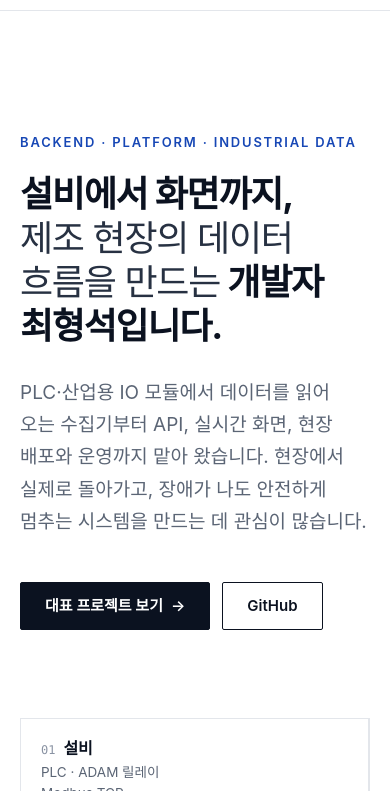
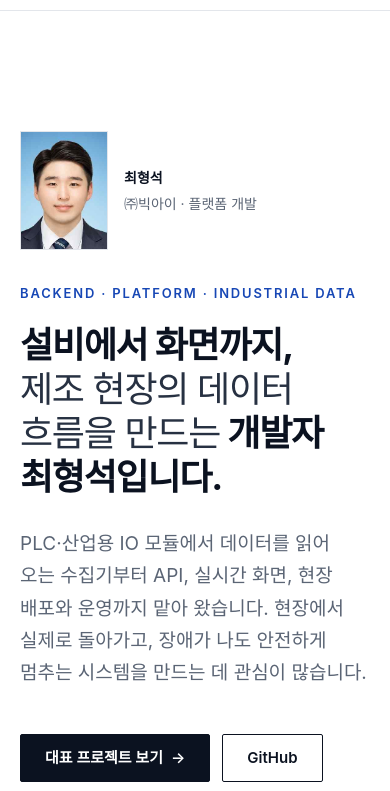
Before and after one commit to HyeongSeok-Choi/HyeongSeok-Choi.github.io, a plain HTML site: page index.html in a window 390 px wide. Shown: the part 53-844 px from the top of the page. Drawn offline with Linux system fonts and the light colour scheme; a web font is replaced by a local one.

Commit message:
Add profile photo to hero
Co-Authored-By: Claude Opus 5.5 <noreply@anthropic.com>

```diff
--- a/assets/style.css
+++ b/assets/style.css
@@ -64,6 +64,12 @@ code { font-family: var(--mono); font-size: .88em; background: var(--bg-alt); bo
 .btn-primary { background: var(--ink); color: #fff; }
 .btn-primary:hover { background: var(--accent); border-color: var(--accent); }
 .btn-ghost:hover { background: var(--ink); color: #fff; }
+
+.hero-grid { display: grid; grid-template-columns: 1fr 240px; gap: 64px; align-items: end; }
+.profile { margin: 0; }
+.profile img { width: 240px; height: auto; aspect-ratio: 281 / 381; object-fit: cover; border: 1px solid var(--line); background: var(--bg-alt); }
+.profile figcaption { margin-top: 14px; padding-top: 12px; border-top: 2px solid var(--ink); font-size: 14px; display: flex; justify-content: space-between; gap: 8px; color: var(--muted); }
+.profile figcaption b { color: var(--ink); font-weight: 600; }
 
 /* flow */
 .flow { margin-top: 88px; display: grid; grid-template-columns: repeat(5, 1fr); border: 1px solid var(--line); }
@@ -246,6 +252,8 @@ figcaption { font-size: 13px; color: var(--faint); margin-top: 10px; }
   .sec-head { grid-template-columns: 1fr; gap: 20px; }
   .sec-head .label { max-width: 200px; }
   .sec-body { margin-left: 0; }
+  .hero-grid { grid-template-columns: 1fr 200px; gap: 40px; }
+  .profile img { width: 200px; }
   .feature { grid-template-columns: 1fr; }
   .feature .media { border-right: 0; border-bottom: 1px solid var(--line); min-height: 0; }
   .cards { grid-template-columns: repeat(2, 1fr); }
@@ -259,6 +267,10 @@ figcaption { font-size: 13px; color: var(--faint); margin-top: 10px; }
   .wrap { padding: 0 20px; }
   .nav a:not(.btn-sm) { display: none; }
   .hero { padding: 72px 0 64px; }
+  .hero-grid { grid-template-columns: 1fr; gap: 0; }
+  .profile { order: -1; display: flex; align-items: center; gap: 16px; margin-bottom: 32px; }
+  .profile img { width: 88px; }
+  .profile figcaption { margin: 0; padding: 0; border: 0; flex-direction: column; gap: 2px; }
   section { padding: 80px 0; }
   .metrics, .facts { grid-template-columns: 1fr 1fr; }
   .metric:nth-child(3), .facts div:nth-child(3) { padding-left: 0 !important; border-left: 0 !important; }
--- a/index.html
+++ b/index.html
@@ -31,12 +31,20 @@
   <!-- HERO -->
   <section class="hero" style="padding-top:120px">
     <div class="wrap">
+      <div class="hero-grid">
+        <div>
           <p class="eyebrow">Backend · Platform · Industrial Data</p>
           <h1>설비에서 화면까지,<br><span class="thin">제조 현장의 데이터 흐름을 만드는</span> 개발자 최형석입니다.</h1>
           <p class="lead">PLC·산업용 IO 모듈에서 데이터를 읽어 오는 수집기부터 API, 실시간 화면, 현장 배포와 운영까지 맡아 왔습니다. 현장에서 실제로 돌아가고, 장애가 나도 안전하게 멈추는 시스템을 만드는 데 관심이 많습니다.</p>
           <div class="cta">
             <a class="btn btn-primary" href="#projects">대표 프로젝트 보기 <span class="arrow">→</span></a>
             <a class="btn btn-ghost" href="https://github.com/HyeongSeok-Choi" target="_blank" rel="noopener">GitHub</a>
+          </div>
+        </div>
+        <figure class="profile">
+          <img src="assets/img/profile.jpg" alt="최형석 프로필 사진" width="281" height="381">
+          <figcaption><b>최형석</b><span>㈜빅아이 · 플랫폼 개발</span></figcaption>
+        </figure>
       </div>
 
       <div class="flow" aria-label="담당 영역">
```
Also changed, not shown: assets/img/profile.jpg (added). Lines whose indentation alone changed are shown as unchanged.
